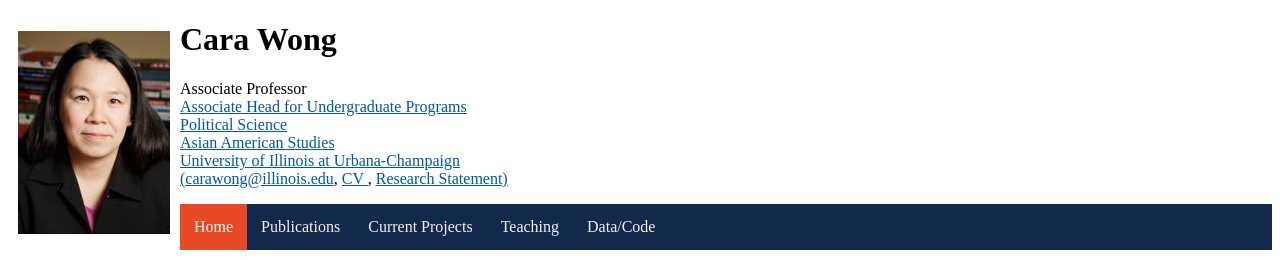
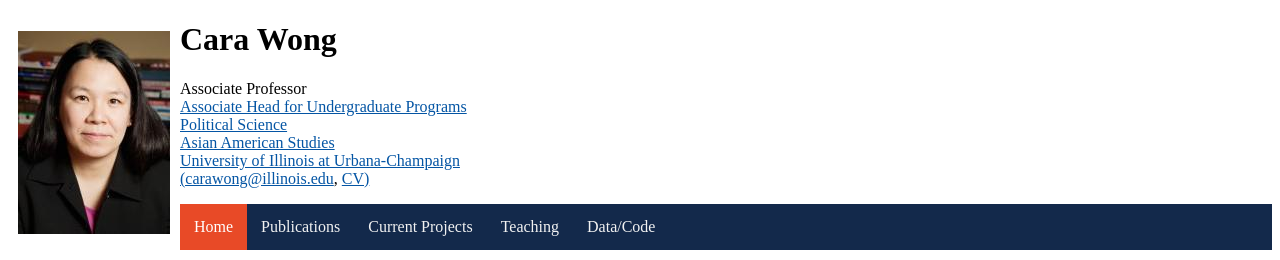
Before and after one commit to cjwong/cjwong.github.io, a plain HTML site: page index.html in a window 1280 px wide. Shown: the top 260 px of the page. Drawn offline with Linux system fonts and the light colour scheme.

Commit message:
Update index.html

```diff
--- a/index.html
+++ b/index.html
@@ -29,8 +29,7 @@
 				<a href="http://asianam.illinois.edu/"> Asian American Studies</a><br>
 			<a href="http://www.illinois.edu"> University of Illinois at Urbana-Champaign</a><br>
 			<a href="mailto:carawong@illinois.edu"> (carawong@illinois.edu</a>,
-			<a href="WongCV.pdf">CV </a>,
-				<a href="WongResearchStatement.pdf"> Research Statement) </a></p>
+			<a href="WongCV.pdf">CV)</a></p>
 
 		</div>
 
@@ -47,10 +46,10 @@
 		<footer>
 			<!-- This site and related pages are licensed under a
 			<a rel="license" href="http://creativecommons.org/licenses/by-nc-nd/3.0/us/">
-				Creative Commons Attribution-Noncommercial-No Derivative Works 3.0 United States License</a> unless otherwise noted. -->
+				Creative Commons Attribution-Noncommercial-No Derivative Works 3.0 United States License</a> unless otherwise noted.
 			<p><a rel="license" href="http://creativecommons.org/licenses/by-nc-nd/3.0/us/">
 				<img alt="Creative Commons License" style="width:600px;height:100px;border-width:0" src="http://creativecommons.org/images/public/somerights20.png">
-			</a>
+			</a> -->
 		</footer>
 		</div>
 
```
